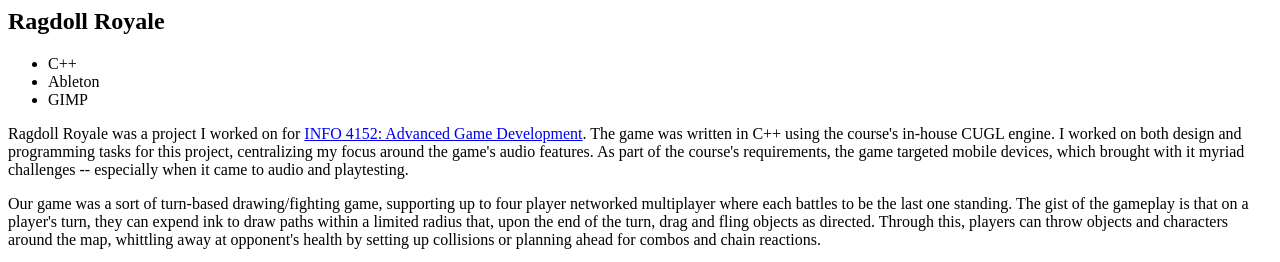
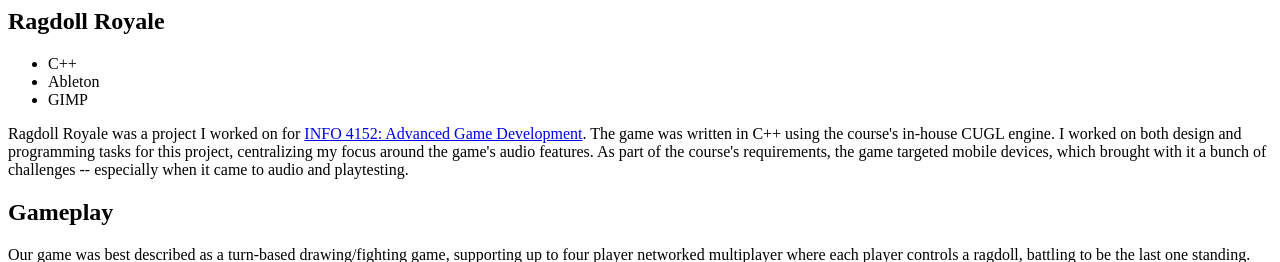
Before and after one commit to lucieneckert/new-portfolio, a PHP site: page /rr.php in a window 1280 px wide. Shown: the top 262 px of the page. Run offline with PHP 8.4, Linux system fonts and the light colour scheme.

Commit message:
404 page, some rr writeup

```diff
--- a/includes/project-writeups/rr.php
+++ b/includes/project-writeups/rr.php
@@ -9,12 +9,14 @@
 <p>
     Ragdoll Royale was a project I worked on for <a href="https://classes.cornell.edu/browse/roster/SP22/class/INFO/4152">INFO 4152: Advanced Game Development</a>.
     The game was written in C++ using the course's in-house CUGL engine. I worked on both design and programming tasks for this project, centralizing my
-    focus around the game's audio features. As part of the course's requirements, the game targeted mobile devices, which brought with it myriad challenges --
+    focus around the game's audio features. As part of the course's requirements, the game targeted mobile devices, which brought with it a bunch of challenges --
     especially when it came to audio and playtesting.
 </p>
 
+<h2>Gameplay</h2>
+
 <p>
-    Our game was a sort of turn-based drawing/fighting game, supporting up to four player networked multiplayer where each battles to be the last one standing. The gist of the gameplay is that on a player's turn, they can expend ink to draw paths within a limited radius that, upon the end of the turn, drag and fling objects as directed.
+    Our game was best described as a turn-based drawing/fighting game, supporting up to four player networked multiplayer where each player controls a ragdoll, battling to be the last one standing. The gist of the gameplay is that on a player's turn, they can expend ink to draw paths within a limited radius that, upon the end of the turn, drag and fling objects along themselves.
     Through this, players can throw objects and characters around the map, whittling away at opponent's health by setting up collisions or planning ahead for combos and chain reactions.
 </p>
 
@@ -25,6 +27,35 @@
     <figure><img src="public/project-info-res/rr/screenshot-online.png" alt="settle the score online with friends"></figure>
 </div>
 
+<h2>Level Design</h2>
+
+<p>Our game's final release contained 10 stages. In hindsight, it would have been wise to focus on quality over quantity over quality,
+    especially as our game's stages are could be expected to be replayable due to our multiplayer gameplay. Regardless, each stage was
+    constructed from design patterns we identified during early playtesting, both planned and emergent, and centered around a specific
+    behavior or theme that ended up making games feel vastly different on each stage.
+</p>
+
+<div class='project-info-gallery'>
+    <figure><img src="public/project-info-res/rr/screenshot-draw.png" alt="draw your path to victory!"></figure>
+    <figure><img src="public/project-info-res/rr/screenshot-objects.png" alt="weaponize a variety of objects, even yourself"></figure>
+    <figure><img src="public/project-info-res/rr/screenshot-stages.png" alt="battle it out across distinct stages"></figure>
+    <figure><img src="public/project-info-res/rr/screenshot-online.png" alt="settle the score online with friends"></figure>
+</div>
+
+<h2>Audio</h2>
+
+<p>
+    For this project, I moved from LMMS to Ableton for my DAW software. I didn't want to default to the fake-chiptune-esque style
+    I usually used -- it wouldn't align with the aesthetic we were aiming for -- so using a new tool could help provide a blank slate
+    of sorts with different plugins and instruments available.
+    It was a pretty intimidating change, but the higher quality default plugins and session workflow provided a lot of benefits when composing for this game.
+</p>
+
+<p>
+    The initial plan was ... . This quickly moved out of scope, and I instead produced three (four, counting the tutorial music) sets of drawing and simulating
+    phase background tracks, alongside one menu theme -- they're organized <a href="">here</a>.
+</p>
+
 <p>
     This page is currently under construction, but will be updated later!
 </p>
--- a/pages/index.php
+++ b/pages/index.php
@@ -36,7 +36,10 @@
                 </div>
                 <div class='sideways-flex'>
                     <a href="/projects" class='projects-button'>
-                        <span>🡆 Okay, just show me some projects already</span>
+                        <span>👀 Check out some projects I've worked on</span>
+                    </a>
+                    <a href="https://twitter.com/sprodsoft" class='projects-button' target="_blank">
+                        <span>🎮 Play something I've made</span>
                     </a>
                     <a href="https://twitter.com/sprodsoft" class='projects-button' target="_blank">
                         <span>🡆 See what I'm currenly working on at SPRODSOFT</span>
--- a/pages/projects.php
+++ b/pages/projects.php
@@ -31,7 +31,7 @@ $tools = exec_query($db, $tools_query)->fetchAll();
                     <div id='projects-filter-bar' class='box-card'>
                         <p>Filter</p>
                         <ul>
-                            <li class="filter-button" id='filter-all' onclick="filterProjects('all')">🌟 <br> All</li>
+                            <li class="filter-button" id='filter-all' onclick="filterProjects('all')" style="border: 2px solid grey">🌟 <br> All</li>
                             <li class="filter-button" id='filter-games' onclick="filterProjects('games')">🎲 <br> Games</li>
                             <li class="filter-button" id='filter-coding' onclick="filterProjects('coding')">🐛 <br> Coding</li>
                             <li class="filter-button" id='filter-music' onclick="filterProjects('music')">🎼 <br> Music</li>
@@ -47,10 +47,10 @@ $tools = exec_query($db, $tools_query)->fetchAll();
                     <div class='sideways-flex'>
                         <div class="featured-project-text">
                             <img src="public/images/project-thumbs/jb-banner.png" alt="A Small Game About Juiceboxes" class="featured-project-img">
-                            <p>My first solo game project made using Godot Engine. Developed over three months in quarantine, the focus of this project was to experiment with game "juice" (hence the name) and familiarize myself with the process of developing a game from start to finish.</p>
+                            <p>My first solo game project made using <a href="https://godotengine.org/">Godot Engine.</a> Developed over three months in quarantine, the focus of this project was to experiment with game "juice" (hence the name) and familiarize myself with the process of developing a game from start to finish.</p>
                             <div>
                             <a href="/jb-browser-ver" class='projects-button' target="_blank">
-                            <span>🎮 Play in-browser</span>
+                            <span>🎮 Play in Browser</span>
                             </a>
                             <a href="/view?project=jb" class='projects-button'>
                             <span>📄 Read more</span>
--- a/public/styles/site.css
+++ b/public/styles/site.css
@@ -470,11 +470,11 @@ blockquote {
 }
 
 .project-info-gallery img {
-    max-width: 500px;
+    max-width: 470px;
 }
 
 .project-info-gallery video {
-    width: 500px;
+    width: 470px;
     flex-grow: 1;
 }
 
@@ -498,7 +498,7 @@ blockquote {
 .project-info-gallery figcaption {
     padding: 10px;
     font-size: 0.8em;
-    width: 480px;
+    width: 450px;
     background-color: lightgrey;
 }
 
--- a/router.php
+++ b/router.php
@@ -27,4 +27,5 @@ switch ($request) {
         break;
     default:
         http_response_code(404);
+        require 'pages/404.php';
 }
```
Also changed, not shown: pages/404.php (added, +25 -0 lines), public/images/cat-photos/newt-transparent.png (added).
